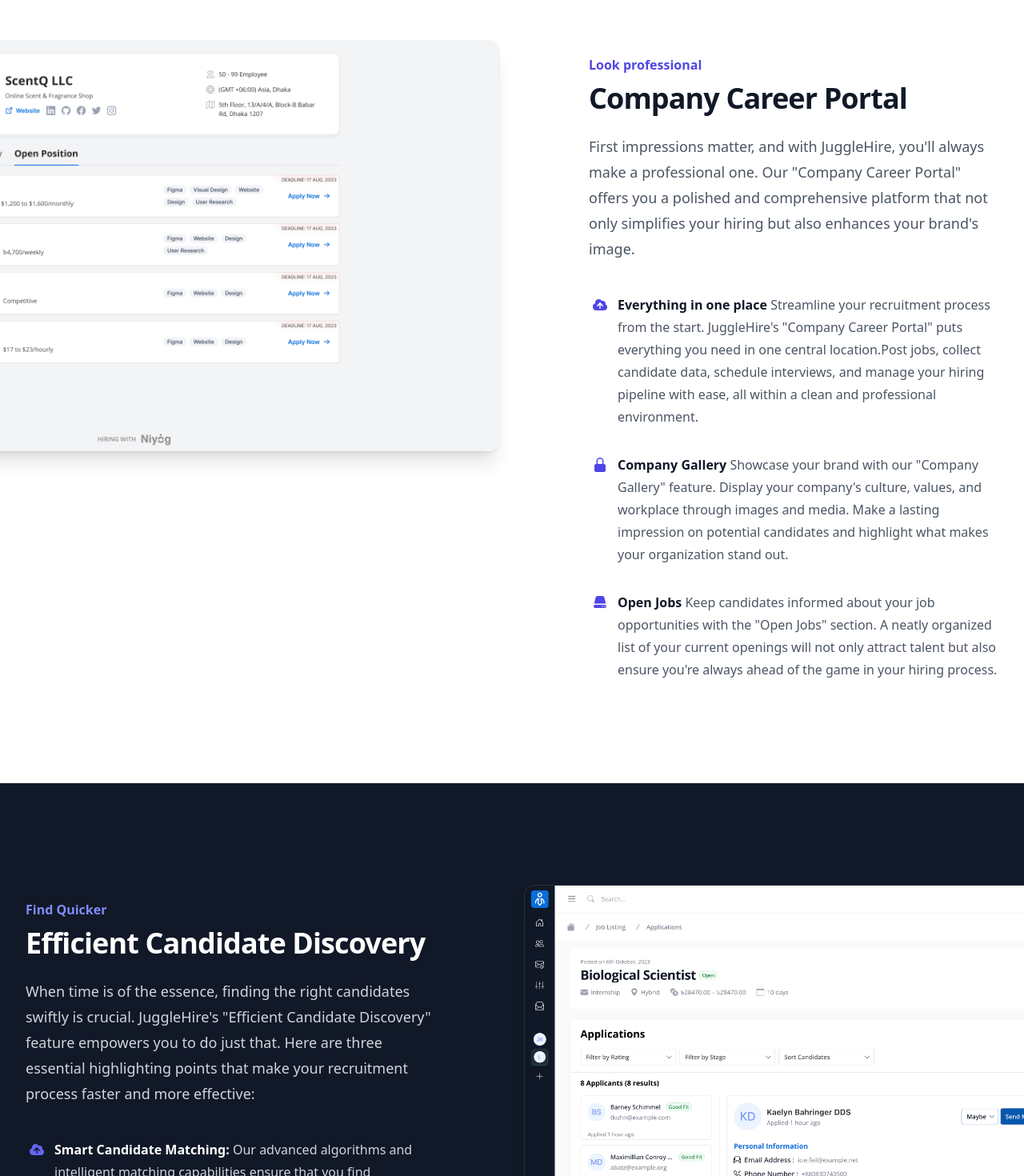
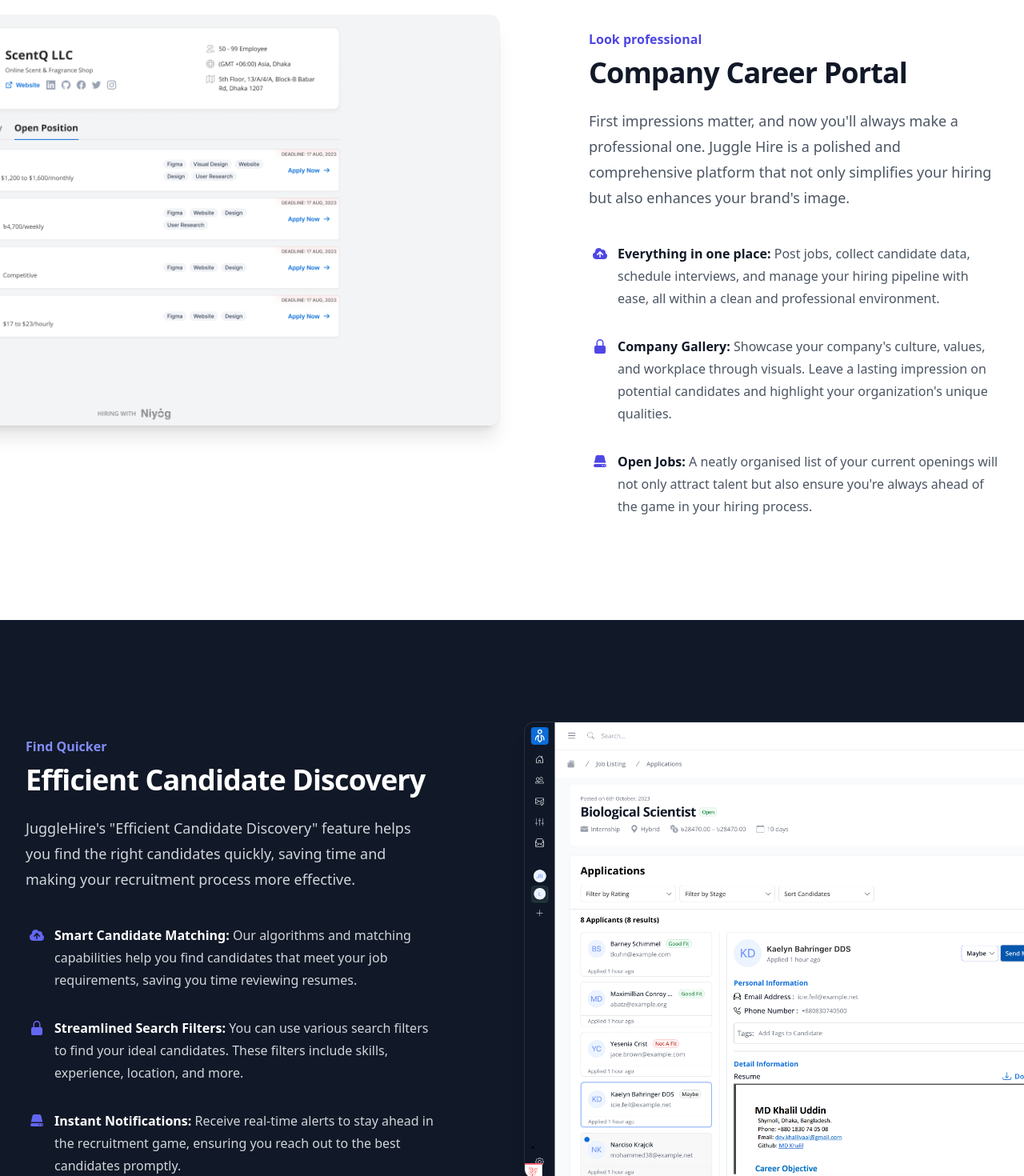
Before and after one commit to JuggleHire/jugglehire.com, a Nuxt app: page / in a window 1280 px wide. Shown: the part 3860-5330 px from the top of the page at 80% size. Built offline with nearby package versions, Linux system fonts and the light colour scheme.

Commit message:
chore: landing page content update done

```diff
--- a/components/BenefitSection2.vue
+++ b/components/BenefitSection2.vue
@@ -34,22 +34,22 @@ import { CloudArrowUpIcon, LockClosedIcon, ServerIcon } from '@heroicons/vue/20/
 const sectionInfo = {
   subtitle: "Look professional",
   title: "Company Career Portal",
-  description: `First impressions matter, and with JuggleHire, you'll always make a professional one. Our "Company Career Portal" offers you a polished and comprehensive platform that not only simplifies your hiring but also enhances your brand's image.`,
+  description: `First impressions matter, and now you'll always make a professional one. Juggle Hire is a polished and comprehensive platform that not only simplifies your hiring but also enhances your brand's image.`,
   screenshot: "/company-profile-ui.png",
   features: [
     {
-      name: 'Everything in one place',
-      description:`Streamline your recruitment process from the start. JuggleHire's "Company Career Portal" puts everything you need in one central location.Post jobs, collect candidate data, schedule interviews, and manage your hiring pipeline with ease, all within a clean and professional environment.`,
+      name: 'Everything in one place:',
+      description:`Post jobs, collect candidate data, schedule interviews, and manage your hiring pipeline with ease, all within a clean and professional environment.`,
       icon: CloudArrowUpIcon,
     },
     {
-      name: 'Company Gallery',
-      description: `Showcase your brand with our "Company Gallery" feature. Display your company's culture, values, and workplace through images and media. Make a lasting impression on potential candidates and highlight what makes your organization stand out.`,
+      name: 'Company Gallery:',
+      description: `Showcase your company's culture, values, and workplace through visuals. Leave a lasting impression on potential candidates and highlight your organization's unique qualities.`,
       icon: LockClosedIcon,
     },
     {
-      name: 'Open Jobs',
-      description: `Keep candidates informed about your job opportunities with the "Open Jobs" section. A neatly organized list of your current openings will not only attract talent but also ensure you're always ahead of the game in your hiring process.`,
+      name: 'Open Jobs:',
+      description: `A neatly organised list of your current openings will not only attract talent but also ensure you're always ahead of the game in your hiring process.`,
       icon: ServerIcon,
     },
   ]
--- a/components/BenefitSection3.vue
+++ b/components/BenefitSection3.vue
@@ -31,22 +31,22 @@ import { CloudArrowUpIcon, LockClosedIcon, ServerIcon } from '@heroicons/vue/20/
 const sectionInfo = {
   subtitle: "Find Quicker",
   title: "Efficient Candidate Discovery",
-  description: `When time is of the essence, finding the right candidates swiftly is crucial. JuggleHire's "Efficient Candidate Discovery" feature empowers you to do just that. Here are three essential highlighting points that make your recruitment process faster and more effective:`,
+  description: `JuggleHire's "Efficient Candidate Discovery" feature helps you find the right candidates quickly, saving time and making your recruitment process more effective.`,
   screenshot: "/candidate-listing-ui.png",
   features: [
     {
       name: 'Smart Candidate Matching:',
-      description:`Our advanced algorithms and intelligent matching capabilities ensure that you find candidates that perfectly fit your job requirements. Say goodbye to endless scrolling through resumes – JuggleHire does the heavy lifting for you, presenting you with the best-matched candidates instantly.`,
+      description:`Our algorithms and matching capabilities help you find candidates that meet your job requirements, saving you time reviewing resumes.`,
       icon: CloudArrowUpIcon,
     },
     {
-      name: 'Streamlined Search Filters',
-      description: `With a range of powerful search filters at your disposal, you can pinpoint your ideal candidates with precision. Filter by skills, experience, location, and more, narrowing down your candidate pool to a manageable list of top prospects in a matter of seconds.`,
+      name: 'Streamlined Search Filters:',
+      description: `You can use various search filters to find your ideal candidates. These filters include skills, experience, location, and more.`,
       icon: LockClosedIcon,
     },
     {
-      name: 'Instant Notifications',
-      description: `Don't wait for candidates to come to you; let JuggleHire notify you as soon as a matching candidate applies. Receive real-time alerts to stay ahead in the recruitment game, ensuring you reach out to the best candidates promptly.`,
+      name: 'Instant Notifications:',
+      description: `Receive real-time alerts to stay ahead in the recruitment game, ensuring you reach out to the best candidates promptly.`,
       icon: ServerIcon,
     },
   ]
--- a/components/BenefitSection4.vue
+++ b/components/BenefitSection4.vue
@@ -34,22 +34,22 @@ import { CloudArrowUpIcon, LockClosedIcon, ServerIcon } from '@heroicons/vue/20/
 const sectionInfo = {
   subtitle: "Best-fit candidates",
   title: "Easy-to-use Candidate Sorting",
-  description: `The heart of successful recruitment is identifying the best-fit candidates, and JuggleHire's "Easy-to-Use Candidate Sorting" feature makes this process effortless. Here are three highlighting points that showcase how it simplifies and accelerates your candidate selection:`,
+  description: `The "Easy-to-Use Candidate Sorting" feature offered by JuggleHire simplifies and speeds up the candidate selection process, making it easier to identify the most suitable candidates.`,
   screenshot: "/candidate-sorting-ui.png",
   features: [
     {
-      name: 'Intuitive Sorting Interface',
-      description:`JuggleHire's user-friendly interface allows you to sort and categorize candidates with ease. Quickly identify top performers, promising talent, and other categories relevant to your hiring needs, saving you time and effort during the decision-making process.`,
+      name: 'Intuitive Sorting Interface:',
+      description:`Quickly identify top performers, promising talent, and other categories relevant to your hiring needs, saving you time and effort during the decision-making process.`,
       icon: CloudArrowUpIcon,
     },
     {
-      name: 'Customized Filters',
-      description: `Tailor your sorting criteria to match your unique requirements. Use custom filters to hone in on specific skills, qualifications, or attributes that are critical for your open positions. The result? A highly targeted candidate selection that fits your organization's needs like a glove.`,
+      name: 'Customized Filters:',
+      description: `Customize your sorting criteria to fit your needs. Use filters to find specific skills, qualifications, or attributes for your open positions.`,
       icon: LockClosedIcon,
     },
     {
-      name: 'Streamlined Collaboration',
-      description: `Collaboration with your team is made simple with JuggleHire's candidate sorting. Share and discuss candidates, their strengths, and potential concerns within the platform, ensuring that your hiring decisions are well-informed and collaborative. `,
+      name: 'Streamlined Collaboration:',
+      description: `Discuss and evaluate candidates, considering their strengths and potential concerns within the platform, to ensure informed and collaborative hiring decisions.`,
       icon: ServerIcon,
     },
   ]
--- a/components/BenefitSection5.vue
+++ b/components/BenefitSection5.vue
@@ -31,23 +31,23 @@ import { CloudArrowUpIcon, LockClosedIcon, ServerIcon } from '@heroicons/vue/20/
 const sectionInfo = {
   subtitle: "Keep your candidate updated",
   title: "Send email is 1 click away",
-  description: "Effective communication with candidates is crucial for a positive recruitment experience. JuggleHire's streamlined email communication feature ensures you can effortlessly keep your candidates informed every step of the way. Here are three highlighting points that make it a breeze:",
+  description: `Effective communication with candidates is essential for a positive recruitment experience. JuggleHire will allow you to easily keep your candidates informed at every stage.`,
   screenshot: "/rejection-email-ui.png",
   features: [
     {
-      name: 'Application received email',
+      name: 'Application received email:',
       description:
-        `As soon as a candidate applies, send an automatic "Application Received" email to acknowledge their submission. This not only confirms their application but also demonstrates your professionalism and commitment to a transparent process.`,
+        `Send an "Application Received" email as soon as a candidate applies to show professionalism and commitment to a transparent process.`,
       icon: CloudArrowUpIcon,
     },
     {
-      name: 'Rejection email',
-      description: `For candidates who may not be the right fit, the "Rejection Email" function allows you to send courteous and considerate rejection notices with a single click. Maintaining a positive candidate experience, even for those who are not selected, is crucial for your brand's reputation.`,
+      name: 'Rejection email:',
+      description: `The "Rejection Email" function allows you to send rejection notices quickly and with professionalism, helping you maintain a positive brand reputation.`,
       icon: LockClosedIcon,
     },
     {
-      name: 'Application status',
-      description: `Stay transparent and keep your candidates in the loop by sending "Application Status Updates" in real-time. Candidates can easily check the status of their application, reducing inquiries and ensuring they always know where they stand in the hiring process.`,
+      name: 'Application status:',
+      description: `Stay transparent and keep your candidates in the loop by sending "Application Status Updates" in real-time.`,
       icon: ServerIcon,
     },
   ]
--- a/components/BenefitSection6.vue
+++ b/components/BenefitSection6.vue
@@ -34,23 +34,23 @@ import { CloudArrowUpIcon, LockClosedIcon, ServerIcon } from '@heroicons/vue/20/
 const sectionInfo = {
   subtitle: "Seamless Interview",
   title: "Scheduling with JuggleHire",
-  description: `Efficiently coordinating interviews is essential for a successful hiring process, and JuggleHire simplifies this task. Our "Schedule Interview" feature offers you a hassle-free way to set up interviews with candidates, ensuring a smooth and productive experience. Here's how it works:`,
+  description: `Efficiently coordinating interviews is essential for a successful hiring process, and we simplifies this task. We offer you a hassle-free way to set up interviews with candidates, ensuring a smooth and productive experience.`,
   screenshot: "/candidate-sorting-ui.png",
   features: [
     {
-      name: 'Calendar Integration',
+      name: 'Calendar Integration:',
       description:
-        `Integrate your calendar with JuggleHire, allowing you to view your availability at a glance. This feature enables you to select suitable time slots without the risk of double bookings or scheduling conflicts.`,
+        `Sync your calendar with JuggleHire to easily see your availability and avoid double bookings or scheduling conflicts.`,
       icon: CloudArrowUpIcon,
     },
     {
-      name: 'Automated Notifications',
-      description: `Once you've set up an interview, JuggleHire sends automated notifications to both you and the candidate. This ensures that both parties are well-informed and prepared for the interview, reducing the risk of no-shows and last-minute changes.`,
+      name: 'Automated Notifications:',
+      description: `JuggleHire sends automated notifications to both the employer and the candidate to ensure that both parties are well informed.`,
       icon: LockClosedIcon,
     },
     {
-      name: 'Communication Tracking',
-      description: `The dashboard provides a clear overview of all communication with candidates, including application emails, interview invitations, status updates, and feedback. Monitor the status of each candidate's journey in one centralized location.`,
+      name: 'Communication Tracking:',
+      description: `The dashboard provides a clear overview of all communication with candidates, including application emails, interview invitations, status updates, and feedback.`,
       icon: ServerIcon,
     },
   ]
```
Also changed, not shown: components/BenefitSection.vue (+5 -5 lines).
